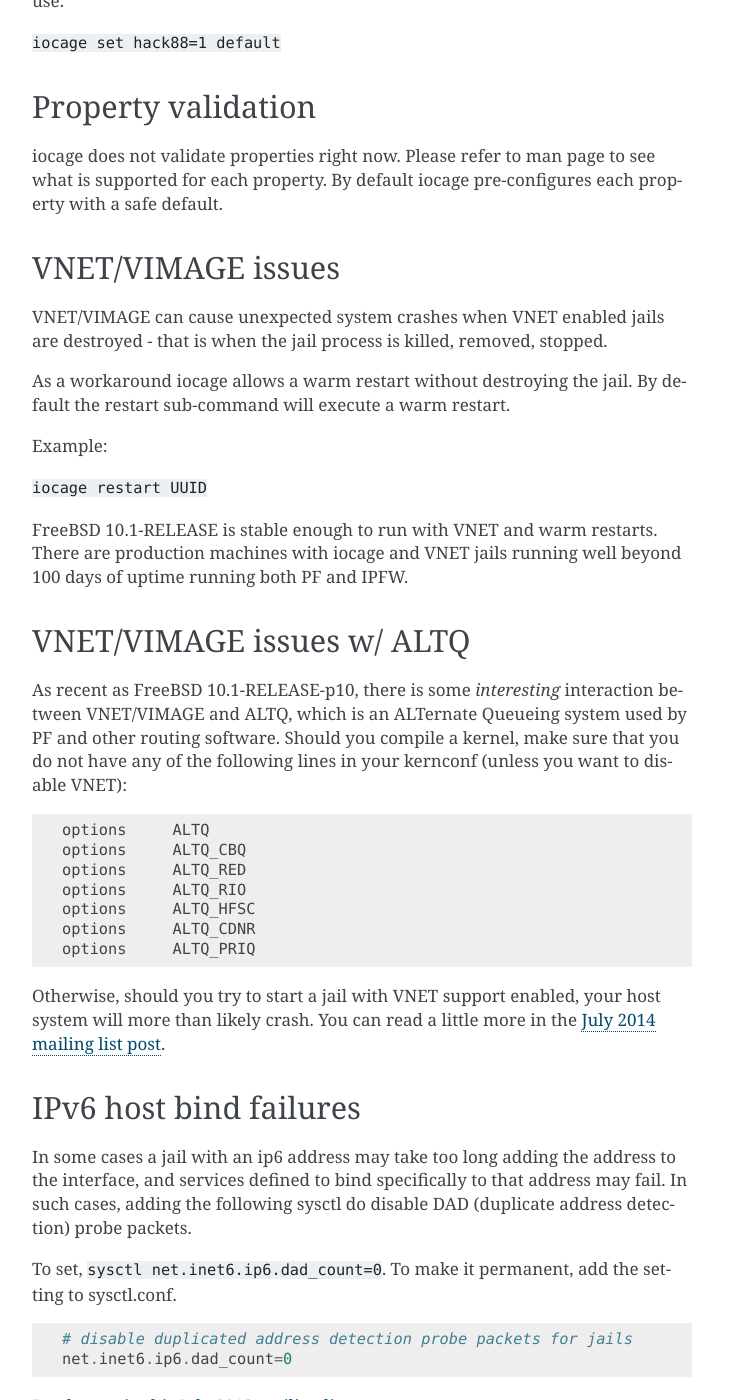
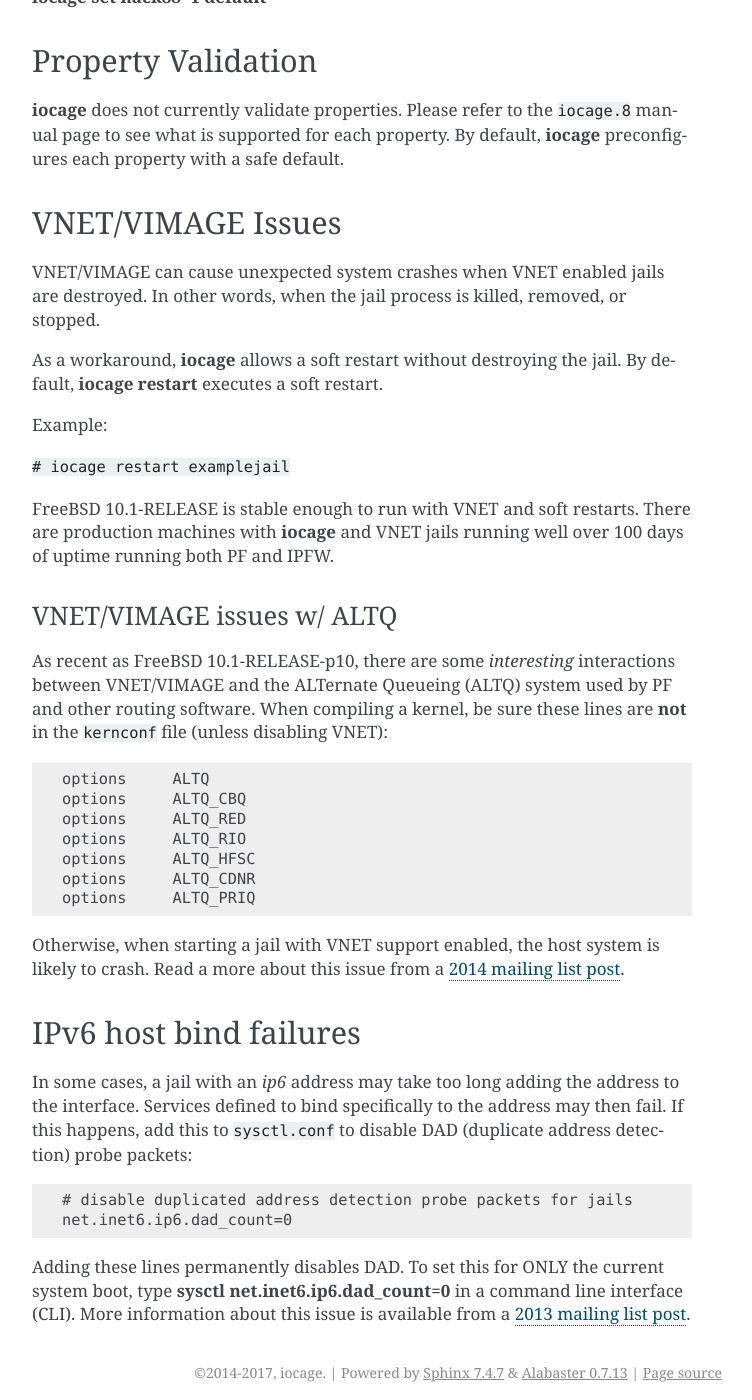
Before and after one commit to iocage/iocage, a Sphinx documentation site: the page built from doc/source/known-issues.rst, in a window 1280 px wide and 1400 px high, scrolled down 800 px. Shown: the whole window, without its empty margins (388-1140 px from the left). Built offline with Sphinx 7.4.7, drawn with Linux system fonts in a browser that asks for light colours; some of the changed text lies outside the part shown.

Commit message:
Rewrite known-issues.rst
- PEP8
- Add extensive Sphinx/ReST markup.
- Rewrite sentences for clarity, grammar, spelling, etc.
- Build test - no errors.

```diff
--- a/doc/source/known-issues.rst
+++ b/doc/source/known-issues.rst
@@ -1,97 +1,126 @@
+.. index:: Known Issues
+.. _Known Issues:
+
 Known Issues
 ============
 
-This is a short list of known issues.
+This section provides a short list of known issues.
 
-88 character mount path limitation
-----------------------------------
+.. index:: Known Issues, Mount Path Limit
+.. _Mount Path Limit:
 
-There is a know mountpoint path length limitation issue on FreeBSD which is set to a historical 88 character limit.
+Mount Path Limit
+----------------
 
-This issue does not affect iocage jails from functioning properly, but can present challenges
-when diving into ZFS snapshots (cd into .zfs/snapshots, tar, etc.).
+There is a known mountpoint path length limitation issue on FreeBSD.
+Path length has an historical 88 character limit.
+
+This issue does not affect :command:`iocage` jails from functioning
+properly, but can present challenges when diving into ZFS snapshots,
+like :command:`cd` into :file:`.zfs/snapshots`, :command:`tar`, etc.
 
 ZFS snapshot creation and rollback is not affected.
 
-To workaround this issue iocage 1.6.0 introduced a ``hack88`` property.
+To work around this issue, **iocage 1.6.0** introduced a **hack88**
+property.
 
 Example:
 
 Shut down jail:
 
-``iocage stop myjail``
+:samp:`# iocage stop myjail`
 
-Set the ``hack88`` property to "1":
+Set the **hack88** property to *1*:
 
-``iocage set hack88=1``
+:samp:`# iocage set hack88=1 myjail`
 
 Start jail:
 
-``iocage start myjail``
+:samp:`# iocage start myjail`
 
-To revert back to full paths repeat the procedure but set ``hack88=0``.
+Revert back to full paths by repeating the procedure, but setting
+**hack88=0**.
 
-To create a system wide default (introduced in 1.6.0) for all newly created jails use:
+Create a system wide default (introduced in **1.6.0**) for all newly
+created jails with :command:`iocage set hack88=1 default`
 
-``iocage set hack88=1 default``
+.. index:: Known Issues, Property Validation
+.. _Property Validation:
 
-Property validation
+Property Validation
 -------------------
 
-iocage does not validate properties right now. Please refer to man page to see what is supported
-for each property. By default iocage pre-configures each property with a safe default.
+:command:`iocage` does not currently validate properties. Please refer
+to the :file:`iocage.8` manual page to see what is supported for each
+property. By default, :command:`iocage` preconfigures each property with
+a safe default.
 
-VNET/VIMAGE issues
+.. index:: Known Issues, VNET/VIMAGE
+.. _VNETVIMAGE:
+
+VNET/VIMAGE Issues
 ------------------
 
-VNET/VIMAGE can cause unexpected system crashes when VNET enabled jails are destroyed - that is when the
-jail process is killed, removed, stopped.
+VNET/VIMAGE can cause unexpected system crashes when VNET enabled jails
+are destroyed. In other words, when the jail process is killed, removed,
+or stopped.
 
-As a workaround iocage allows a warm restart without destroying the jail.
-By default the restart sub-command will execute a warm restart.
+As a workaround, :command:`iocage` allows a soft restart without
+destroying the jail. By default, :command:`iocage restart` executes a
+soft restart.
 
 Example:
 
-``iocage restart UUID``
+:samp:`# iocage restart examplejail`
 
-FreeBSD 10.1-RELEASE is stable enough to run with VNET and warm restarts.
-There are production machines with iocage and VNET jails running well beyond 100 days of uptime
-running both PF and IPFW.
+FreeBSD 10.1-RELEASE is stable enough to run with VNET and soft
+restarts. There are production machines with :command:`iocage` and VNET
+jails running well over 100 days of uptime running both PF and IPFW.
+
+.. index:: Known Issues, VNET and ALTQ
+.. _VNETVIMAGE and ALTQ:
 
 VNET/VIMAGE issues w/ ALTQ
---------------------------
+++++++++++++++++++++++++++
 
-As recent as FreeBSD 10.1-RELEASE-p10, there is some *interesting* interaction between VNET/VIMAGE and ALTQ,
-which is an ALTernate Queueing system used by PF and other routing software.  Should you compile a kernel, make
-sure that you do not have any of the following lines in your kernconf (unless you want to disable VNET):
+As recent as FreeBSD 10.1-RELEASE-p10, there are some *interesting*
+interactions between VNET/VIMAGE and the ALTernate Queueing (ALTQ)
+system used by PF and other routing software. When compiling a kernel,
+be sure these lines are **not** in the :file:`kernconf` file (unless
+disabling VNET):
 
-::
+.. code-block:: none
 
-  options     ALTQ
-  options     ALTQ_CBQ
-  options     ALTQ_RED
-  options     ALTQ_RIO
-  options     ALTQ_HFSC
-  options     ALTQ_CDNR
-  options     ALTQ_PRIQ
+ options     ALTQ
+ options     ALTQ_CBQ
+ options     ALTQ_RED
+ options     ALTQ_RIO
+ options     ALTQ_HFSC
+ options     ALTQ_CDNR
+ options     ALTQ_PRIQ
 
-Otherwise, should you try to start a jail with VNET support enabled, your host system will more than likely crash.
-You can read a little more in the `July 2014 mailing list post <http://lists.freebsd.org/pipermail/freebsd-jail/2014-July/002635.html>`_.
+Otherwise, when starting a jail with VNET support enabled, the host
+system is likely to crash. Read a more about this issue from a
+`2014 mailing list post <http://lists.freebsd.org/pipermail/freebsd-jail/2014-July/002635.html>`_.
+
+.. index:: Known Issues, IPv6 Host Bind Failure
+.. _IPv6 Host Bind Failures:
 
 IPv6 host bind failures
 -----------------------
 
-In some cases a jail with an ip6 address may take too long adding the address
-to the interface, and services defined to bind specifically to that address
-may fail. In such cases, adding the following sysctl do disable DAD (duplicate
-address detection) probe packets.
+In some cases, a jail with an *ip6* address may take too long adding the
+address to the interface. Services defined to bind specifically to the
+address may then fail. If this happens, add this to :file:`sysctl.conf`
+to disable DAD (duplicate address detection) probe packets:
 
-To set, ``sysctl net.inet6.ip6.dad_count=0``. To make it permanent, add the
-setting to sysctl.conf.
+.. code-block:: none
 
-::
+ # disable duplicated address detection probe packets for jails
+ net.inet6.ip6.dad_count=0
 
-    # disable duplicated address detection probe packets for jails
-    net.inet6.ip6.dad_count=0
-
-Read more in this `July 2013 mailing list post <https://lists.freebsd.org/pipermail/freebsd-jail/2013-July/002347.html>`_.
+Adding these lines permanently disables DAD. To set this for ONLY the
+current system boot, type :command:`sysctl net.inet6.ip6.dad_count=0` in
+a command line interface (CLI). More information about this issue is
+available from a
+`2013 mailing list post <https://lists.freebsd.org/pipermail/freebsd-jail/2013-July/002347.html>`_.
```
